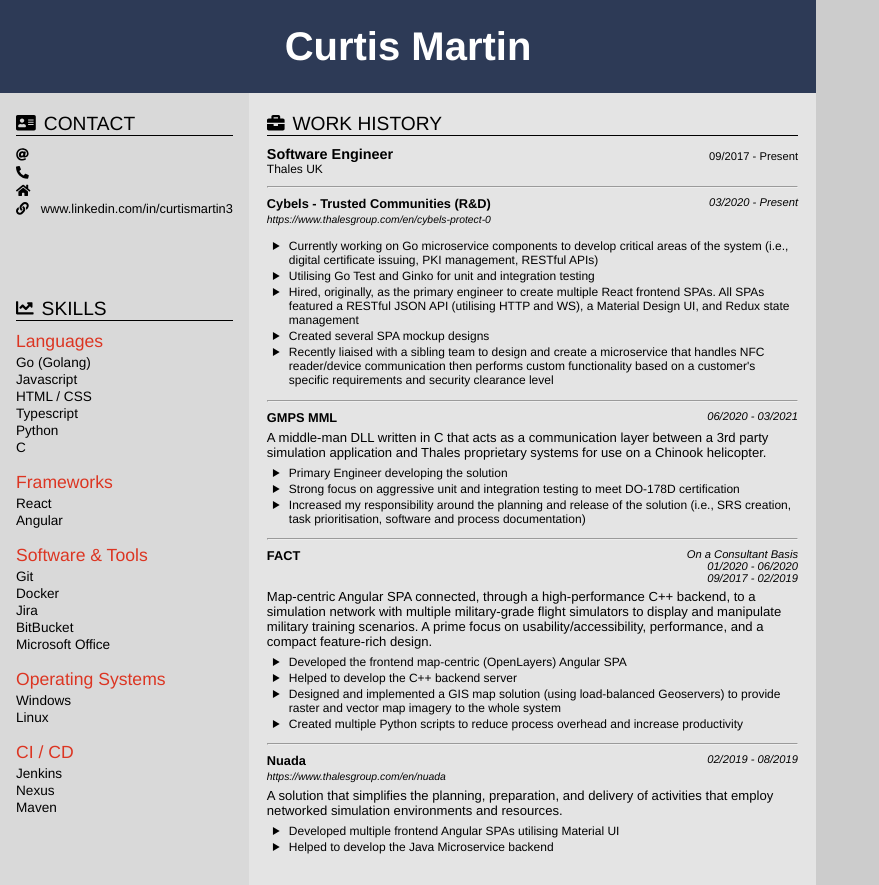
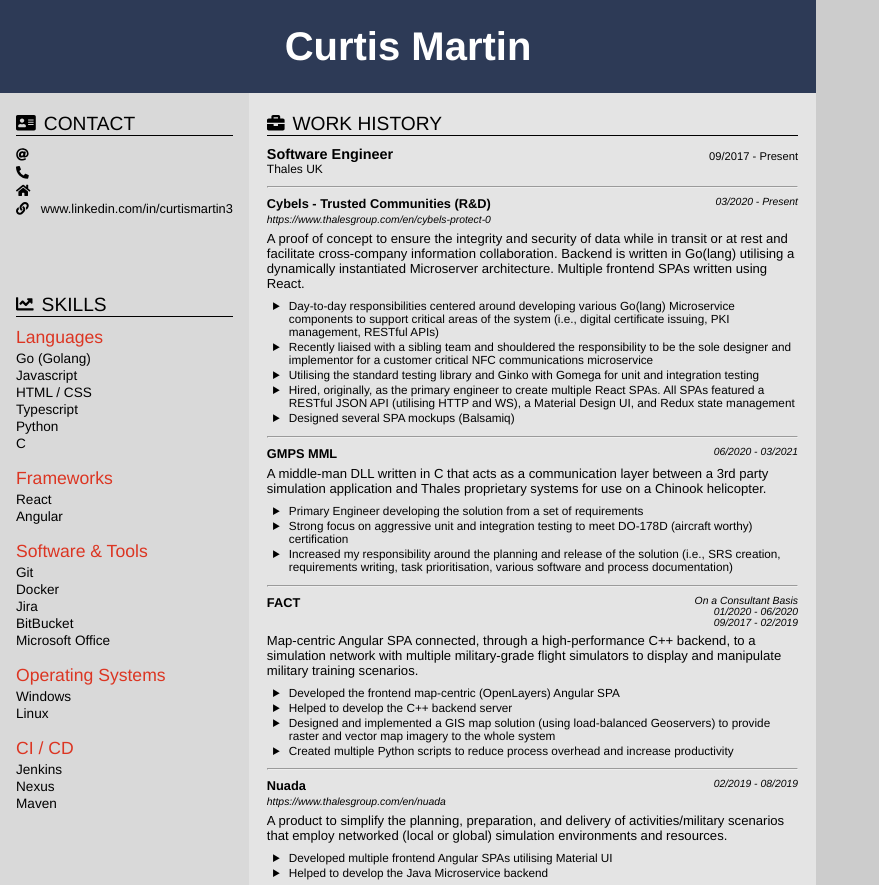
Before and after one commit to CurtisM132/resume, a React (Create React App) app: page / in a window 1280 px wide. Shown: the top 885 px of the page, without its empty margins (0-879 px from the left). Built offline with nearby package versions, Linux system fonts and the light colour scheme.

Commit message:
Updated Work and Education History

```diff
--- a/scripts/create-pdf.js
+++ b/scripts/create-pdf.js
@@ -10,7 +10,7 @@
 
 
 	await page.pdf({
-		path: "CV.pdf",
+		path: "C Martin - CV.pdf",
 		format: "Letter",
 		printBackground: true
 	});
--- a/src/features/education-history/EducationHistory.jsx
+++ b/src/features/education-history/EducationHistory.jsx
@@ -21,15 +21,8 @@
         institutionDetails="University of Warwick"
       >
         <div className="education-details">
-          Currently attending part-time as an <b>apprentice</b>.
+          Currently attending part-time as an <b>apprentice</b> and would like to continue my studies at your company.
         </div>
-      </EducationEntry>
-
-      <EducationEntry
-        courseTitle="BSc in Digital and Technology Solutions (Computer Science)"
-        date="09/2017 - 08/2019"
-        institutionDetails="BBP University"
-      >
       </EducationEntry>
     </div>
   );
--- a/src/features/work-history/WorkHistory.css
+++ b/src/features/work-history/WorkHistory.css
@@ -5,7 +5,7 @@
 .project-date {
     text-align: end;
 
-    font-size: 0.7rem;
+    font-size: 0.65rem;
     font-style: italic;
     font-weight: lighter;
 
@@ -14,6 +14,7 @@
 
 .project-desc {
     margin-top: 5px;
+    margin-bottom: 8px;
 
     font-size: 0.82rem;
 }
@@ -24,7 +25,7 @@
 
     list-style-type: disclosure-closed;
 
-    font-size: 0.75rem;
+    font-size: 0.735rem;
 }
 
 li {
--- a/src/features/work-history/WorkHistory.jsx
+++ b/src/features/work-history/WorkHistory.jsx
@@ -34,30 +34,32 @@
             </div>
           </div>
 
-          <p>
+          <div className="project-desc">
+            A proof of concept to ensure the integrity and security of data while in transit or at rest and facilitate
+            cross-company information collaboration. Backend is written in Go(lang) utilising a dynamically instantiated
+            Microserver architecture. Multiple frontend SPAs written using React.
+          </div>
+
           <ul>
             <li>
-                Currently working on Go microservice components to develop critical areas
+              Day-to-day responsibilities centered around developing various Go(lang) Microservice components to support critical areas
               of the system (i.e., digital certificate issuing, PKI management, RESTful APIs)
               </li>
             <li>
-                Utilising Go Test and Ginko for unit and integration testing
+              Recently liaised with a sibling team and shouldered the responsibility to be the sole designer and implementor
+              for a customer critical NFC communications microservice
               </li>
             <li>
-                Hired, originally, as the primary engineer to create multiple React frontend
-                SPAs. All SPAs featured a RESTful JSON API (utilising HTTP and WS), a Material
-                Design UI, and Redux state management
+              Utilising the standard testing library and Ginko with Gomega for unit and integration testing
               </li>
             <li>
-                Created several SPA mockup designs
+              Hired, originally, as the primary engineer to create multiple React SPAs.
+              All SPAs featured a RESTful JSON API (utilising HTTP and WS), a Material Design UI, and Redux state management
               </li>
             <li>
-                Recently liaised with a sibling team to design and create a microservice that
-                handles NFC reader/device communication then performs custom functionality based
-                on a customer&apos;s specific requirements and security clearance level
+              Designed several SPA mockups (Balsamiq)
               </li>
           </ul>
-          </p>
         </div>
 
         <hr />
@@ -80,15 +82,15 @@
 
           <ul>
             <li>
-              Primary Engineer developing the solution
+              Primary Engineer developing the solution from a set of requirements
             </li>
             <li>
-              Strong focus on aggressive unit and integration testing to meet DO-178D
+              Strong focus on aggressive unit and integration testing to meet DO-178D (aircraft worthy)
               certification
             </li>
             <li>
               Increased my responsibility around the planning and release of the solution
-              (i.e., SRS creation, task prioritisation, software and process documentation)
+              (i.e., SRS creation, requirements writing, task prioritisation, various software and process documentation)
             </li>
           </ul>
         </div>
@@ -114,8 +116,7 @@
           <div className="project-desc">
             Map-centric Angular SPA connected, through a high-performance C++ backend, to
             a simulation network with multiple military-grade flight simulators to display
-            and manipulate military training scenarios. A prime focus on usability/accessibility,
-            performance, and a compact feature-rich design.
+            and manipulate military training scenarios.
           </div>
 
           <ul>
@@ -150,8 +151,8 @@
           </div>
 
           <div className="project-desc">
-            A solution that simplifies the planning, preparation, and delivery of activities
-            that employ networked simulation environments and resources.
+            A product to simplify the planning, preparation, and delivery of activities/military scenarios
+            that employ networked (local or global) simulation environments and resources.
           </div>
 
           <ul>
```
Also changed, not shown: CV.png, 1 other file (tests, documents, lock files or other folders). Lines whose indentation alone changed are shown as unchanged.
